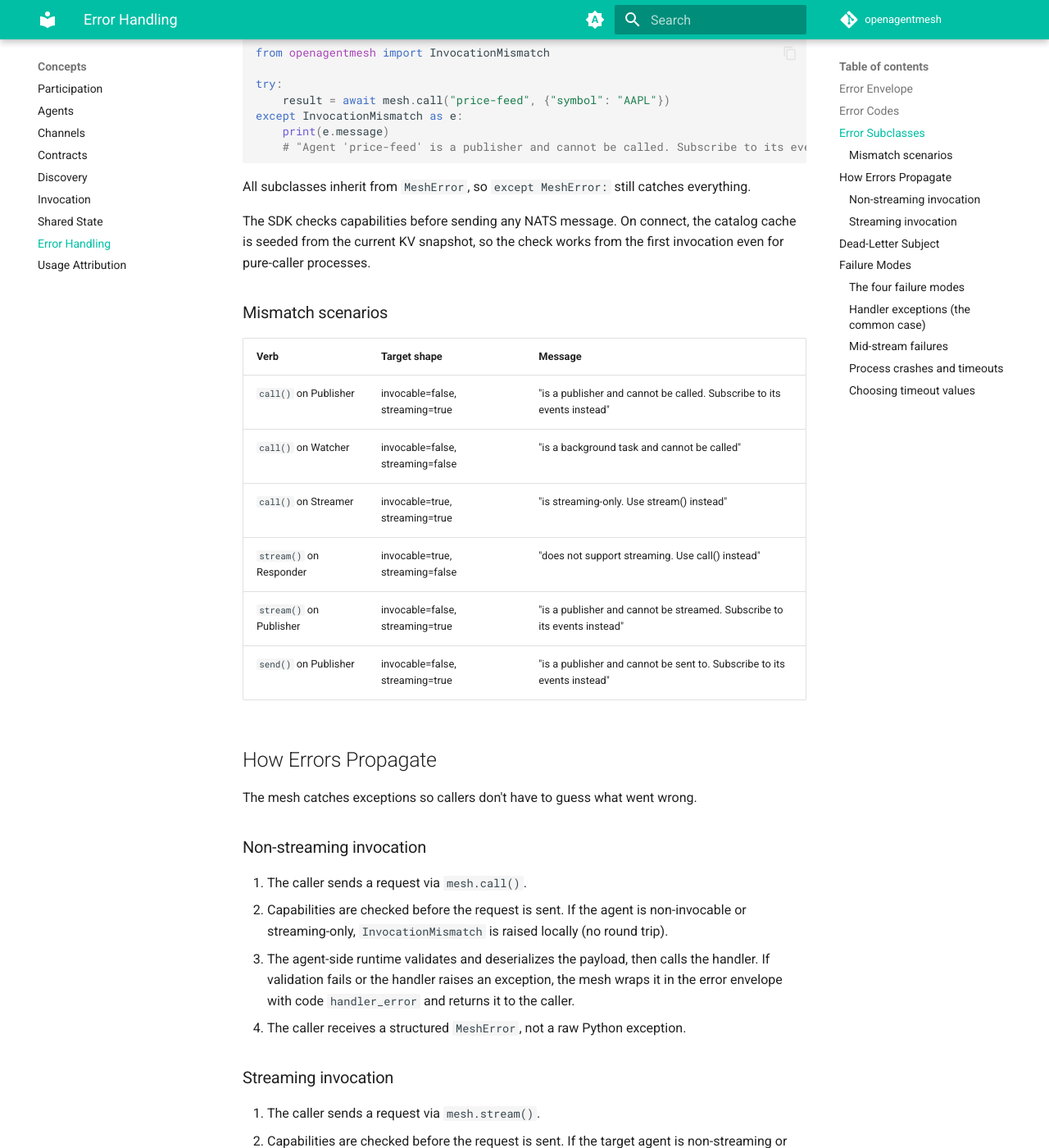
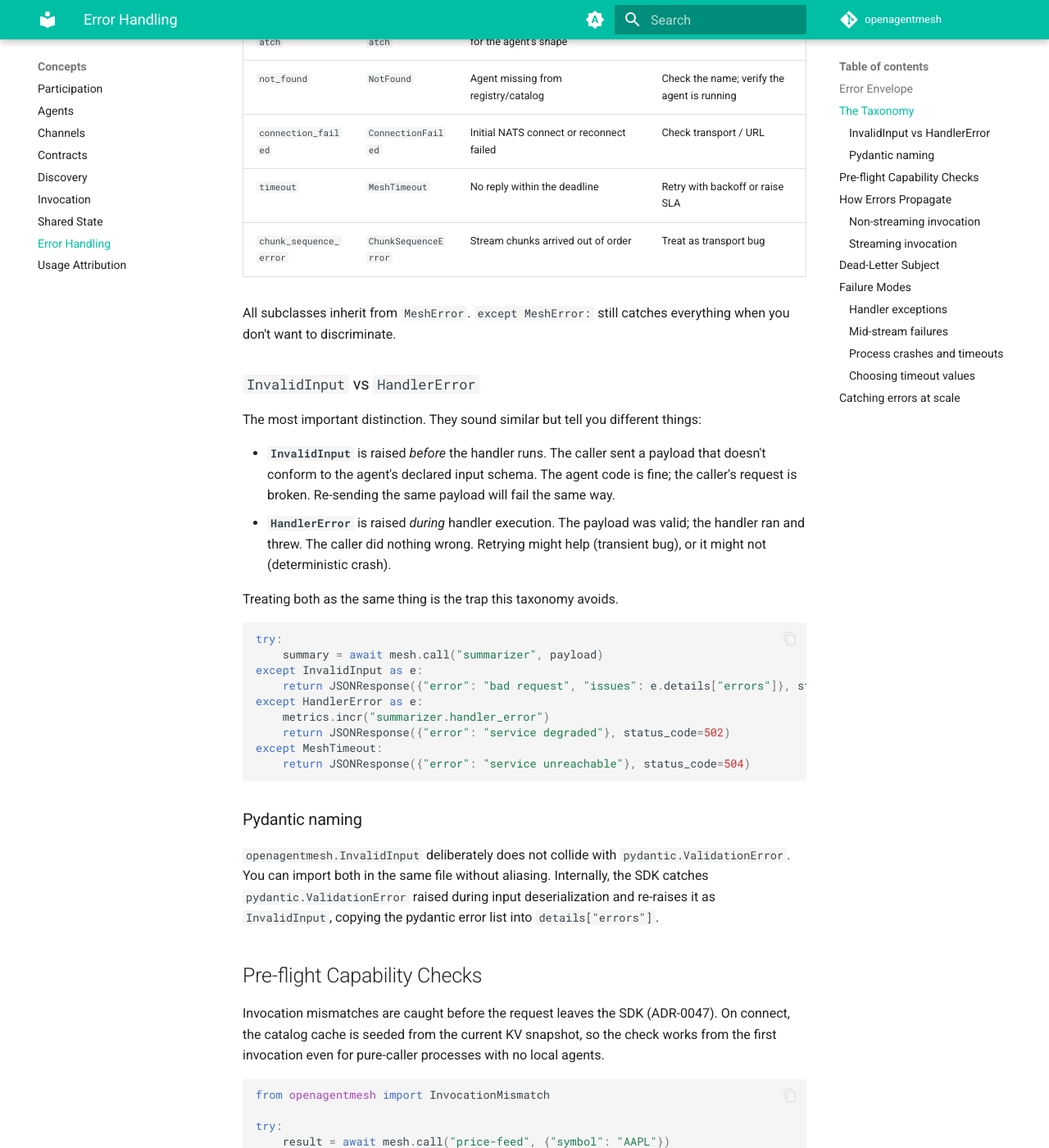
Before and after one commit to openagentmesh/openagentmesh, an MkDocs documentation site: the page built from docs/concepts/errors.md, in a window 1280 px wide and 1400 px high, scrolled down 1468 px. Shown: the whole window at 82% size. Built offline with MkDocs 1.6.1 and Material for MkDocs 9.7.7, drawn with Linux system fonts in a browser that asks for light colours; comment, search, counter and statistics services are not loaded; some of the changed text lies outside the part shown.

Commit message:
docs: rewrite error handling for ADR-0057 taxonomy
- docs/concepts/errors.md: full rewrite around the new subclass-per-code
  taxonomy. Highlights the InvalidInput vs HandlerError distinction
  (caller fault vs provider fault) and the pydantic.ValidationError
  collision-avoidance rationale. Updates failure-mode table to use the
  new subclasses. Removes the {channel} segment from the dead-letter
  subject example (per ADR-0049: name is the full dotted identifier).

- docs/cookbook/error-handling.md and the matching demo:
  switch retry/fallback patterns from `e.code == "..."` string matching
  to `except InvalidInput / NotFound / HandlerError` branches.
  Materially better DX — branching on type catches bugs at import time.

````diff
--- a/docs/concepts/errors.md
+++ b/docs/concepts/errors.md
@@ -1,52 +1,92 @@
 # Error Handling
 
-Every error on the mesh is structured. No raw tracebacks, no mystery strings.
+Every error on the mesh is structured. No raw tracebacks, no mystery strings. Each categorical error has a dedicated `MeshError` subclass — callers can branch on type instead of inspecting strings.
 
 ```python
-from openagentmesh import AgentMesh, MeshError
+from openagentmesh import AgentMesh, InvalidInput, HandlerError, MeshError
 
 mesh = AgentMesh("nats://localhost:4222")
 
 async with mesh:
     try:
         result = await mesh.call("summarizer", {"text": 42})  # wrong type
+    except InvalidInput as e:
+        # Caller fault: payload didn't match the agent's input schema.
+        # Fix the request, don't retry as-is.
+        print(e.code)              # "invalid_input"
+        print(e.details["errors"]) # pydantic-style error list
+    except HandlerError as e:
+        # Provider fault: the agent's handler raised. Retry, fall back, or alert.
+        print(e.code)              # "handler_error"
     except MeshError as e:
-        print(e.code)        # "handler_error"
-        print(e.message)     # "Field 'text' expected str, got int"
-        print(e.agent)       # "summarizer"
-        print(e.request_id)  # "a1b2c3..."
+        # Anything else categorically.
+        print(e.code, e.message)
 ```
 
 ## Error Envelope
 
-When an agent returns `X-Mesh-Status: error`, the response body is always this shape:
+When an agent returns `X-Mesh-Status: error`, the response body is always this shape (ADR-0001):
 
 ```json
 {
-  "code": "handler_error",
-  "message": "Field 'text' expected str, got int",
+  "code": "invalid_input",
+  "message": "Input failed validation for agent 'summarizer'",
   "agent": "summarizer",
   "request_id": "a1b2c3d4",
-  "details": {}
+  "details": {
+    "errors": [
+      {"loc": ["text"], "msg": "Input should be a valid string", "type": "string_type"}
+    ]
+  }
 }
 ```
 
-The `details` field carries extra context when available.
+The `details` field carries category-specific context (pydantic errors for `invalid_input`, sequence numbers for `chunk_sequence_error`, etc.).
 
-## Error Codes
+## The Taxonomy
 
-| Code | When | Exception class |
-|------|------|-----------------|
-| `handler_error` | The agent's handler function raised an exception (including Pydantic validation failures) | `MeshError` |
-| `timeout` | The agent didn't respond within the timeout window | `MeshTimeout` |
-| `not_found` | No agent registered with that name | `MeshError` |
-| `invocation_mismatch` | Wrong verb for the agent's capabilities | `InvocationMismatch` |
-| `chunk_sequence_error` | Stream chunks arrived out of order | `ChunkSequenceError` |
-| `connection_failed` | Could not connect to the mesh | `MeshError` |
+Every error code maps to a dedicated `MeshError` subclass (ADR-0057). The class is the local Python convenience; the code is the cross-language wire identifier.
 
-## Error Subclasses
+| Code | Class | Raised when | What the caller should do |
+|------|-------|-------------|---------------------------|
+| `invalid_input` | `InvalidInput` | Caller's payload failed schema validation | Fix the payload; do not retry as-is |
+| `handler_error` | `HandlerError` | Handler body raised a non-`MeshError` exception | Treat as opaque agent failure; retry/fallback |
+| `invocation_mismatch` | `InvocationMismatch` | Wrong verb (`call`/`stream`/`send`) for the agent's shape | Use the correct verb |
+| `not_found` | `NotFound` | Agent missing from registry/catalog | Check the name; verify the agent is running |
+| `connection_failed` | `ConnectionFailed` | Initial NATS connect or reconnect failed | Check transport / URL |
+| `timeout` | `MeshTimeout` | No reply within the deadline | Retry with backoff or raise SLA |
+| `chunk_sequence_error` | `ChunkSequenceError` | Stream chunks arrived out of order | Treat as transport bug |
 
-Invocation mismatches have a dedicated `MeshError` subclass. The message describes the specific mismatch and suggests the correct verb:
+All subclasses inherit from `MeshError`. `except MeshError:` still catches everything when you don't want to discriminate.
+
+### `InvalidInput` vs `HandlerError`
+
+The most important distinction. They sound similar but tell you different things:
+
+- **`InvalidInput`** is raised *before* the handler runs. The caller sent a payload that doesn't conform to the agent's declared input schema. The agent code is fine; the caller's request is broken. Re-sending the same payload will fail the same way.
+- **`HandlerError`** is raised *during* handler execution. The payload was valid; the handler ran and threw. The caller did nothing wrong. Retrying might help (transient bug), or it might not (deterministic crash).
+
+Treating both as the same thing is the trap this taxonomy avoids.
+
+```python
+try:
+    summary = await mesh.call("summarizer", payload)
+except InvalidInput as e:
+    return JSONResponse({"error": "bad request", "issues": e.details["errors"]}, status_code=400)
+except HandlerError as e:
+    metrics.incr("summarizer.handler_error")
+    return JSONResponse({"error": "service degraded"}, status_code=502)
+except MeshTimeout:
+    return JSONResponse({"error": "service unreachable"}, status_code=504)
+```
+
+### Pydantic naming
+
+`openagentmesh.InvalidInput` deliberately does not collide with `pydantic.ValidationError`. You can import both in the same file without aliasing. Internally, the SDK catches `pydantic.ValidationError` raised during input deserialization and re-raises it as `InvalidInput`, copying the pydantic error list into `details["errors"]`.
+
+## Pre-flight Capability Checks
+
+Invocation mismatches are caught before the request leaves the SDK (ADR-0047). On connect, the catalog cache is seeded from the current KV snapshot, so the check works from the first invocation even for pure-caller processes with no local agents.
 
 ```python
 from openagentmesh import InvocationMismatch
@@ -57,12 +97,6 @@ except InvocationMismatch as e:
     print(e.message)
     # "Agent 'price-feed' is a publisher and cannot be called. Subscribe to its events instead"
 ```
-
-All subclasses inherit from `MeshError`, so `except MeshError:` still catches everything.
-
-The SDK checks capabilities before sending any NATS message. On connect, the catalog cache is seeded from the current KV snapshot, so the check works from the first invocation even for pure-caller processes.
-
-### Mismatch scenarios
 
 | Verb | Target shape | Message |
 |------|-------------|---------|
@@ -81,24 +115,29 @@ The mesh catches exceptions so callers don't have to guess what went wrong.
 
 1. The caller sends a request via `mesh.call()`.
 2. Capabilities are checked before the request is sent. If the agent is non-invocable or streaming-only, `InvocationMismatch` is raised locally (no round trip).
-3. The agent-side runtime validates and deserializes the payload, then calls the handler. If validation fails or the handler raises an exception, the mesh wraps it in the error envelope with code `handler_error` and returns it to the caller.
-5. The caller receives a structured `MeshError`, not a raw Python exception.
+3. On the agent side, the runtime validates the payload against the input schema. If validation fails, the request never reaches the handler — `InvalidInput` is sent back.
+4. If the handler runs and raises a `MeshError` subclass (e.g. a domain-specific `InvalidInput` from inside the handler), that subclass is forwarded as-is.
+5. If the handler raises any other exception, the mesh wraps it as `HandlerError` and returns it to the caller.
+6. The caller receives a structured subclass, not a raw Python exception. Wire-side reconstruction preserves the subclass identity (a remote `InvalidInput` is caught locally as `except InvalidInput`).
 
 ### Streaming invocation
 
 1. The caller sends a request via `mesh.stream()`.
 2. Capabilities are checked before the request is sent. If the target agent is non-streaming or non-invocable, `InvocationMismatch` is raised locally (no round trip).
-3. If the handler's async generator raises mid-stream (after yielding some chunks), the error is published to the stream subject. The caller receives all chunks up to the failure, then gets the `MeshError`.
+3. Input validation runs the same way as for `call()`. A bad payload terminates the stream with `InvalidInput` before any chunks are sent.
+4. If the handler's async generator raises mid-stream (after yielding some chunks), the error is published to the stream subject with `X-Mesh-Stream-End: true`. The caller receives all chunks up to the failure, then gets the matching `MeshError` subclass.
 
-Handler authors don't need to catch their own errors for the caller's sake. The mesh does it. But you can still raise specific exceptions if you want to control the error message.
+Handler authors don't need to catch their own errors for the caller's sake. The mesh does it. You can still raise specific `MeshError` subclasses inside a handler to control the surfaced error type — they propagate without being wrapped.
 
 ## Dead-Letter Subject
 
 Every error is also published to the agent's dead-letter subject:
 
 ```
-mesh.errors.{channel}.{name}
+mesh.errors.{name}
 ```
+
+(`name` is the full dotted identifier — ADR-0049.)
 
 Subscribe to this subject for monitoring, alerting, or debugging. The payload is the same error envelope.
 
@@ -116,24 +155,23 @@ This is a passive stream. It doesn't affect the caller's response.
 
 There are four ways an agent can leave the mesh. Each produces a different caller experience.
 
-### The four failure modes
-
 | Mode | Cause | What the caller sees | Detection speed |
 |------|-------|---------------------|-----------------|
-| Graceful shutdown | Context manager exit or process interrupt | `MeshError(code="not_found")` on next call (agent already deregistered) | Instant |
-| Handler exception | Bug in handler code | `MeshError(code="handler_error")` with the exception message | Instant |
-| Process crash | OOM kill, SIGKILL, unhandled panic | `MeshError(code="timeout")` after the timeout window expires | Timeout (default varies by agent type) |
-| Network partition | Network failure between agent and NATS | `MeshError(code="timeout")` after the timeout window expires | Timeout |
+| Graceful shutdown | Context manager exit or process interrupt | `NotFound` on next call (agent already deregistered) | Instant |
+| Bad input | Caller sent a payload that fails the schema | `InvalidInput` with pydantic error list in `details` | Instant (no handler call) |
+| Handler exception | Bug in handler code | `HandlerError` with the exception message | Instant |
+| Process crash | OOM kill, SIGKILL, unhandled panic | `MeshTimeout` after the timeout window expires | Timeout (default varies by agent type) |
+| Network partition | Network failure between agent and NATS | `MeshTimeout` after the timeout window expires | Timeout |
 
-### Handler exceptions (the common case)
+### Handler exceptions
 
-When a handler raises an exception, the mesh catches it and:
+When a handler raises a non-`MeshError` exception, the mesh:
 
-1. Wraps it in the error envelope with code `handler_error`
+1. Wraps it as `HandlerError` (code `handler_error`)
 2. Sends it back to the caller on the reply subject (for `mesh.call()`) or stream subject (for `mesh.stream()`)
-3. Publishes it to the dead-letter subject `mesh.errors.{channel}.{name}` for observability
+3. Publishes it to the dead-letter subject `mesh.errors.{name}` for observability
 
-The caller always gets a structured `MeshError`, never a raw traceback.
+The caller always gets a structured `MeshError` subclass, never a raw traceback.
 
 ### Mid-stream failures
 
@@ -144,8 +182,8 @@ chunks = []
 try:
     async for chunk in mesh.stream("summarizer", payload):
         chunks.append(chunk)  # partial data is still delivered
-except MeshError as e:
-    print(f"Stream failed after {len(chunks)} chunks: {e.code}")
+except HandlerError as e:
+    print(f"Stream failed after {len(chunks)} chunks: {e.message}")
     # chunks contains everything received before the failure
 ```
 
@@ -153,7 +191,7 @@ Partial data has value (especially for LLM streaming). The error signals "no mor
 
 ### Process crashes and timeouts
 
-When an agent process dies after accepting a request (crash, OOM, kill), no error reply is sent because the process is gone. The caller's `mesh.call()` or `mesh.stream()` waits until the timeout expires, then raises `MeshError(code="timeout")`.
+When an agent process dies after accepting a request (crash, OOM, kill), no error reply is sent because the process is gone. The caller's `mesh.call()` or `mesh.stream()` waits until the timeout expires, then raises `MeshTimeout`.
 
 The timeout is set per call:
 
@@ -161,10 +199,40 @@ The timeout is set per call:
 result = await mesh.call("summarizer", payload, timeout=10.0)
 ```
 
-There is no way to distinguish "agent is slow" from "agent is dead" at the caller level today. Future versions may use death notices to detect agent death mid-request and fail fast.
+There is no way to distinguish "agent is slow" from "agent is dead" at the caller level today. Future versions may use disconnect advisories (ADR-0016) to detect agent death mid-request and fail fast.
 
 ### Choosing timeout values
 
 - **Tool agents** (deterministic, fast): 1-5 seconds. A tool that hasn't responded in 5s is almost certainly dead.
 - **LLM agents** (variable latency): 30-120 seconds. LLM calls can genuinely take this long.
 - **Human-in-the-loop**: Use `mesh.send()` with async callbacks instead of `mesh.call()`. Don't block on humans.
+
+## Catching errors at scale
+
+The base `MeshError` catches all of them. Use it as a fallback after specific cases:
+
+```python
+from openagentmesh import (
+    InvalidInput,    # caller fault
+    HandlerError,    # provider fault
+    MeshTimeout,     # transport/liveness
+    NotFound,        # agent missing
+    InvocationMismatch,  # wrong verb
+    MeshError,       # base
+)
+
+try:
+    result = await mesh.call(name, payload)
+except InvalidInput:
+    ...   # fix the payload
+except HandlerError:
+    ...   # retry or fall back
+except MeshTimeout:
+    ...   # transport problem
+except NotFound:
+    ...   # the agent is gone
+except MeshError:
+    ...   # anything else (forward-compatible with future codes)
+```
+
+If a future SDK version adds a code your version doesn't recognize, it deserializes to a plain `MeshError` with the unknown `code` preserved — the catch-all branch handles it cleanly.
````
Also changed, not shown: docs/cookbook/error-handling.md (+18 -9 lines), 1 other file.
